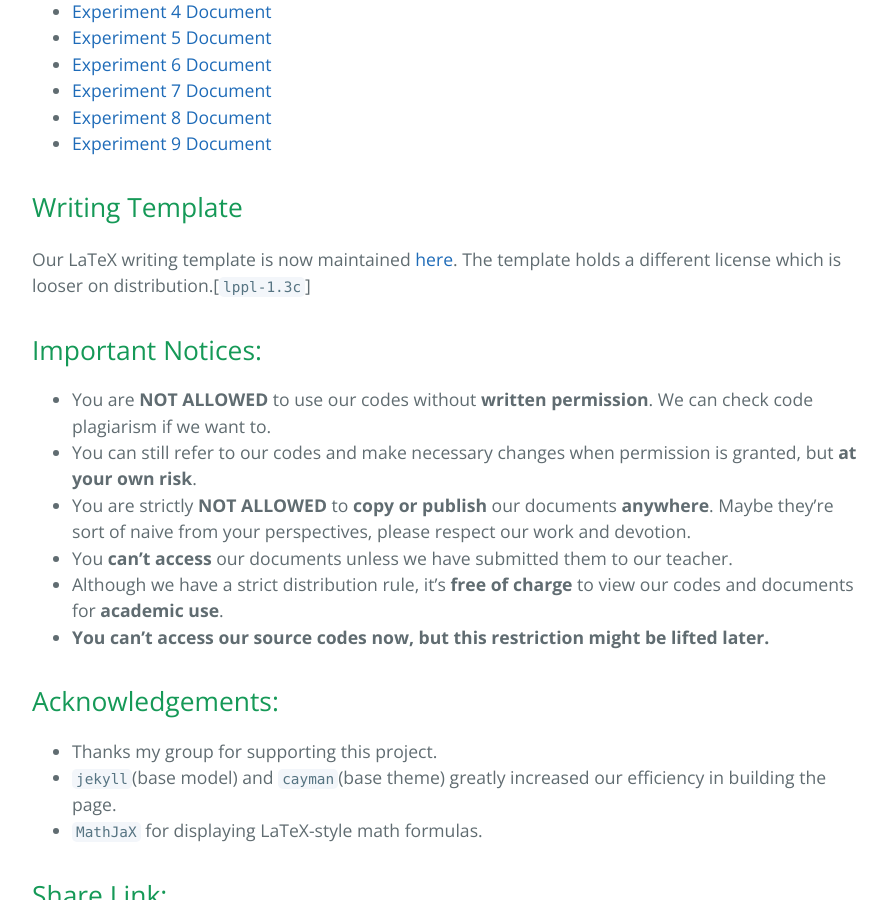
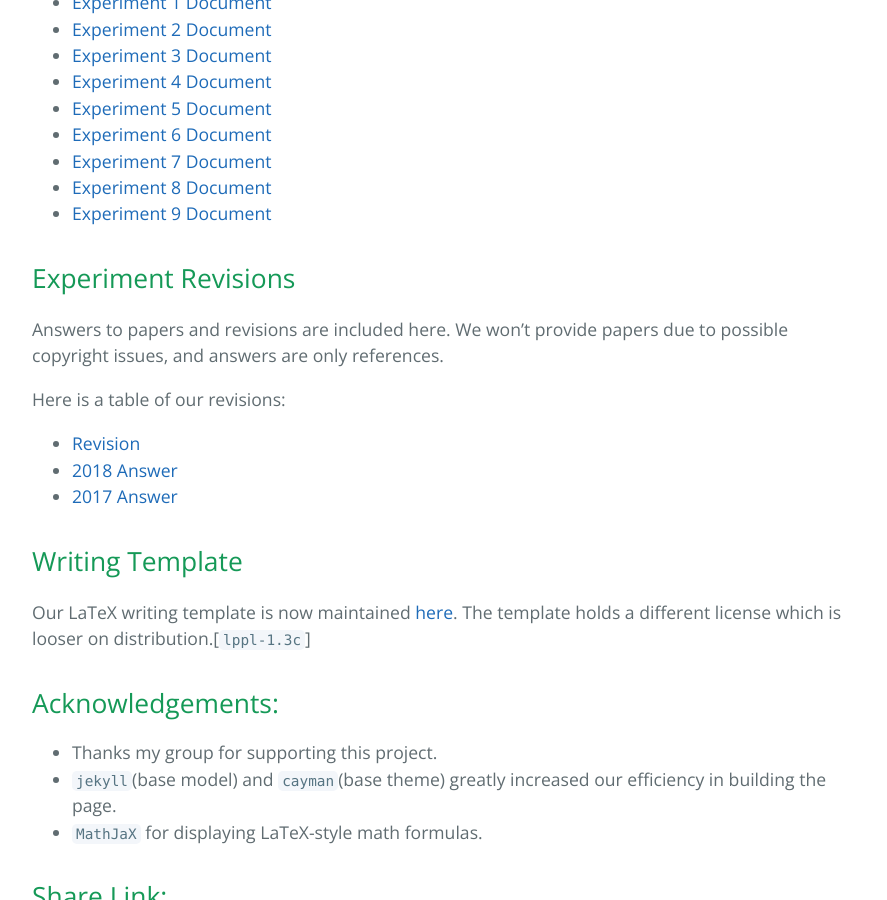
Before and after one commit to T0nyX1ang/Mathematical-Experiment, a Jekyll site: the page built from index.md, in a window 1280 px wide and 900 px high, scrolled down 1545 px. Shown: the whole window, without its empty margins (192-1079 px from the left). Built offline with Jekyll 4.4.1, drawn with Linux system fonts in a browser that asks for light colours; some of the changed text lies outside the part shown.

Commit message:
Update layouts

```diff
--- a/_config.yml
+++ b/_config.yml
@@ -1,3 +1,4 @@
 title: Mathematical Experiment
 description: Mathematical experiment weekly homework.
 theme: jekyll-theme-cayman
+show_downloads: true
--- a/_layouts/default.html
+++ b/_layouts/default.html
@@ -14,13 +14,12 @@
     <link rel="stylesheet" href="{{ '/assets/css/style.css?v=' | append: site.github.build_revision | relative_url }}">
   </head>
   <body>
-    <a id="skip-to-content" href="#content">Skip to the content.</a>
-
     <header class="page-header" role="banner">
       <h1 class="project-name">{{ page.title }}</h1>
       <h2 class="project-tagline">{{ page.description}}</h2>
       {% if site.github.is_project_page %}
-        <a href="{{ site.github.url }}" class="btn">Home Page</a>
+        <a href="{{ site.github.url }}" class="btn">Back Home</a>
+        <a href="{{ site.github.repository_url }}" class="btn">View on GitHub</a>
       {% endif %}
       {% if site.show_downloads %}
         <a href="{{ site.github.zip_url }}" class="btn">Download .zip</a>
--- a/index.md
+++ b/index.md
@@ -10,9 +10,13 @@ Welcome to the Mathematical Experiment Space.
 
 You can find out our codes, documents and other things here, we suppose.
 
-Before you start, please read the [important notices](#important-notices) below. When you finish, you may want to see:
+Before you start, please read the [licenses](./LICENSE.html).
+
+When you finish, you may want to see:
+
 * [Our experiment results](#experiment-results)
 * [Our experiment documents](#experiment-documents)
+* [Our experiment revisions](#experiment-revisions)
 * [Our dedicate LaTeX template](#writing-template)
 
 ## Experiment Results
@@ -21,6 +25,7 @@ You can find our codes to complete the project in this place. However, those cod
 You can also find out the results we get from our codes. However, some of the codes won't generate the **full** results as there are *dynamic* results, like a movie.
 
 Here is a table of our results:
+
 * [Experiment 0 Results](./exp0/experiment0.html)
 * [Experiment 1 Results](./exp1/experiment1.html)
 * [Experiment 2 Results](./exp2/experiment2.html)
@@ -36,6 +41,7 @@ Here is a table of our results:
 You can find our documents submitted as our homework in PDF format. Mistakes, or even misunderstandings of a theory are probable as we just study about it.
 
 Here is a table of our documents:
+
 * [Experiment 0 Document](./exp0/exp0.pdf)
 * [Experiment 1 Document](./exp1/exp1.pdf)
 * [Experiment 2 Document](./exp2/exp2.pdf)
@@ -47,18 +53,20 @@ Here is a table of our documents:
 * [Experiment 8 Document](./exp8/exp8.pdf)
 * [Experiment 9 Document](./exp9/exp9.pdf)
 
+## Experiment Revisions
+Answers to papers and revisions are included here. We won't provide papers due to possible copyright issues, and answers are only references.
+
+Here is a table of our revisions:
+
+* [Revision](./revision/revision.pdf)
+* [2018 Answer](./revision/2018Answer.pdf)
+* [2017 Answer](./revision/2017Answer.pdf)
+
 ## Writing Template
 Our LaTeX writing template is now maintained [here](https://github.com/T0nyX1ang/WHU-MathExpThesis). The template holds a different license which is looser on distribution.[`lppl-1.3c`]
 
-## Important Notices:
-* You are **NOT ALLOWED** to use our codes without **written permission**. We can check code plagiarism if we want to.
-* You can still refer to our codes and make necessary changes when permission is granted, but **at your own risk**.
-* You are strictly **NOT ALLOWED** to **copy or publish** our documents **anywhere**. Maybe they're sort of naive from your perspectives, please respect our work and devotion.
-* You **can't access** our documents unless we have submitted them to our teacher.
-* Although we have a strict distribution rule, it's **free of charge** to view our codes and documents for **academic use**.
-* **You can't access our source codes now, but this restriction might be lifted later.**
+## Acknowledgements:
 
-## Acknowledgements:
 * Thanks my group for supporting this project.
 * `jekyll`(base model) and `cayman`(base theme) greatly increased our efficiency in building the page.
 * `MathJaX` for displaying LaTeX-style math formulas.
```
